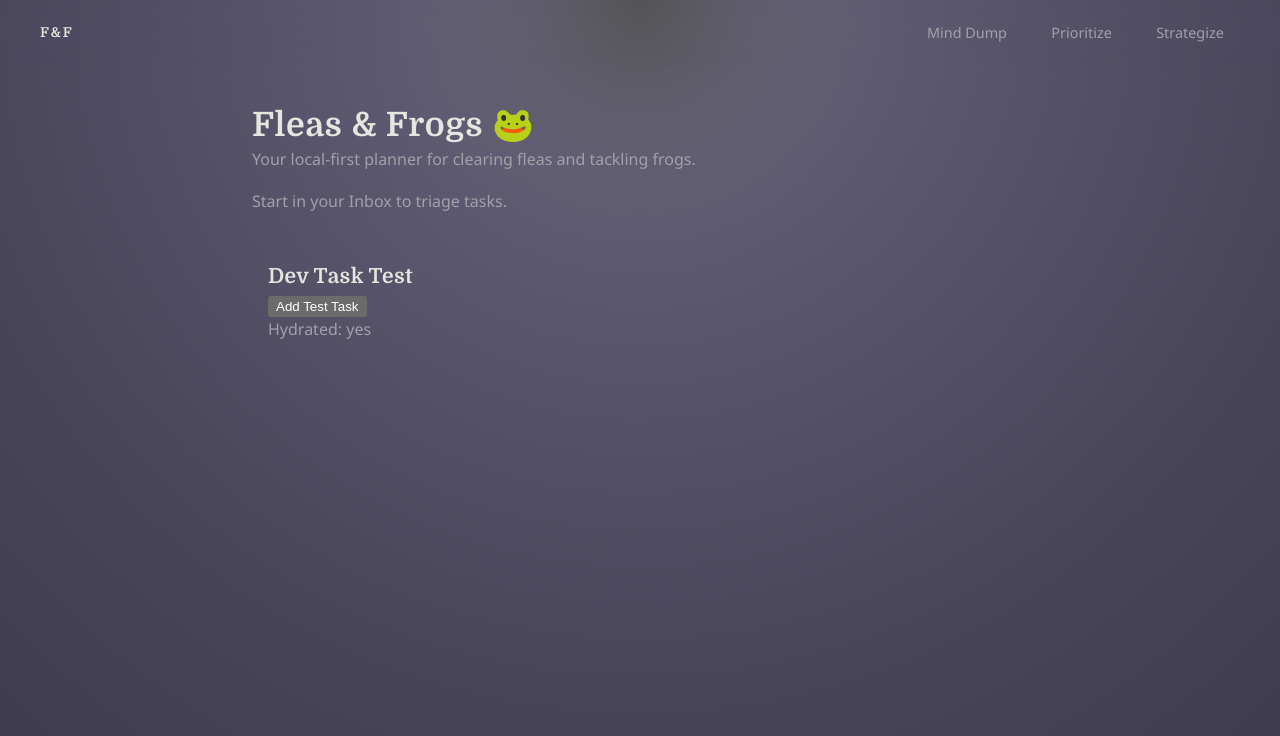
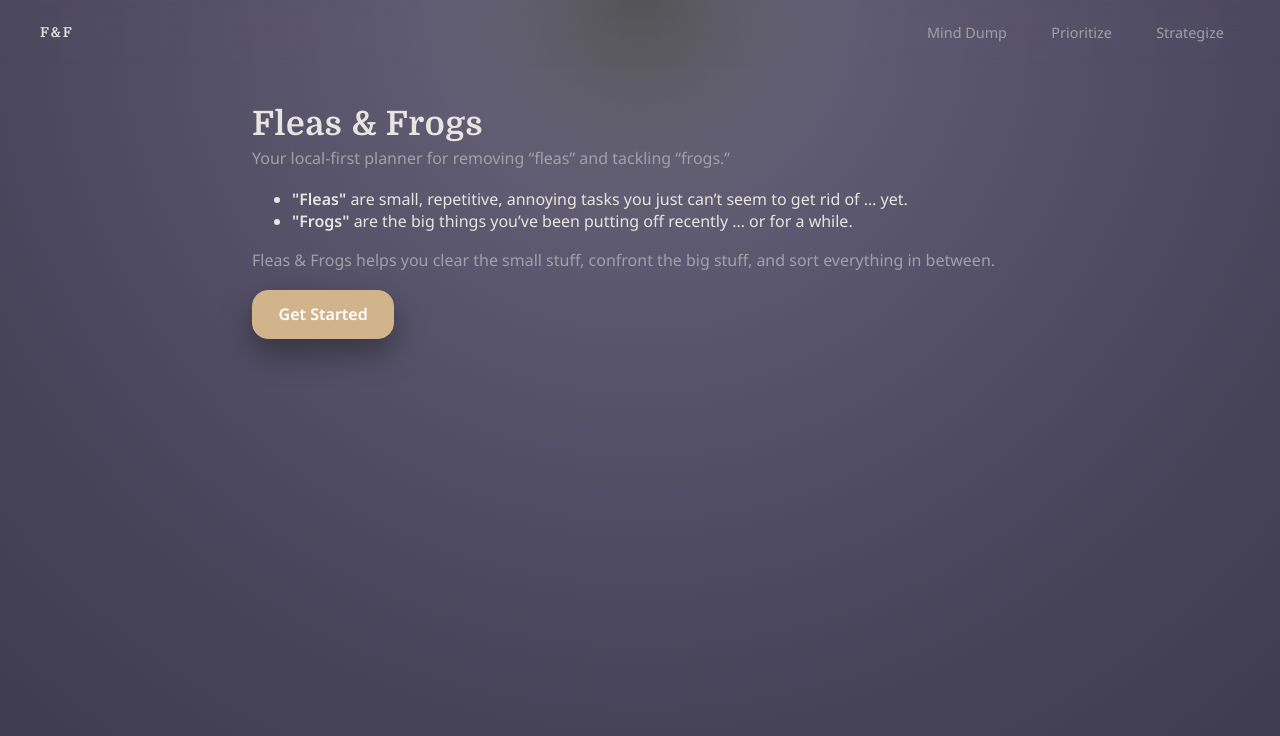
Before and after one commit to beldeezy/fleas-and-frogs, a Next.js app: page / in a window 1280 px wide. Shown: the top 736 px of the page. Built offline with nearby package versions, Linux system fonts and the light colour scheme.

Commit message:
WIP: finish home screen updates

```diff
--- a/app/globals.css
+++ b/app/globals.css
@@ -293,21 +293,28 @@
      box-shadow: 0 0 0 1px rgba(210, 180, 140, 0.5);
    }
 
+  /* Base button */
 .ff-button {
-     padding: 0.55rem 1rem;
+  display: inline-block;
+  padding: 0.7rem 1.4rem;
   border-radius: 0.9rem;
   border: 1px solid var(--ff-accent);
   background: var(--ff-accent-soft);
   color: var(--ff-accent);
-     font-size: 0.9rem;
-     font-weight: 500;
+  font-size: 0.95rem;
+  font-weight: 600;
   cursor: pointer;
   box-shadow: var(--ff-shadow-soft);
-     transition: background 0.12s ease, transform 0.08s ease, color 0.12s ease;
+  transition:
+    background 0.12s ease,
+    transform 0.08s ease,
+    color 0.12s ease,
+    border-color 0.12s ease;
 }
 
 .ff-button:hover {
-     color: rgba(255, 255, 255, 0.7);
+  background: var(--ff-accent);
+  color: white;
 }
 
 .ff-button:active {
@@ -320,6 +327,40 @@
   box-shadow: none;
 }
 
+/* Primary CTA version (used for Home Screen “Get Started”) */
+.ff-btn-primary {
+  display: inline-block;
+  padding: 0.8rem 1.6rem;
+  border-radius: 1rem;
+  background: var(--ff-accent);
+  border: 1px solid var(--ff-accent);
+  color: white;
+  font-size: 1rem;
+  font-weight: 600;
+  cursor: pointer;
+  box-shadow: var(--ff-shadow-soft);
+  transition:
+    background 0.15s ease,
+    transform 0.08s ease,
+    color 0.15s ease;
+}
+
+.ff-btn-primary:hover {
+  background: var(--ff-accent-strong);
+}
+
+.ff-btn-primary:active {
+  transform: translateY(1px);
+}
+
+.ff-btn-primary[disabled] {
+  opacity: 0.6;
+  cursor: default;
+  box-shadow: none;
+}
+
+
+/* Select element remains unchanged */
 .ff-select {
   margin-left: auto;
   padding: 0.35rem 0.7rem;
@@ -330,6 +371,7 @@
   font-size: 0.85rem;
 }
 
+
    /* Forms
       ------------------------------------------------------------------ */
    .ff-form-vertical {
--- a/app/page.tsx
+++ b/app/page.tsx
@@ -1,19 +1,6 @@
-import Link from "next/link";
-import DevTaskTest from "../app/dev-task-test";
+// src/app/page.tsx
+import HomeScreen from "../src/components/home-screen";
 
 export default function HomePage() {
-  return (
-    <main className="ff-container">
-      <h1>Fleas & Frogs 🐸</h1>
-      <p>Your local-first planner for clearing fleas and tackling frogs.</p>
-      <p>
-        Start in your <Link href="/inbox">Inbox</Link> to triage tasks.
-      </p>
-
-      {/* Temporary dev block for testing Dexie/Zustand */}
-      <section className="mt-8">
-        <DevTaskTest />
-      </section>
-    </main>
-  );
+  return <HomeScreen />;
 }
--- a/src/components/Header.tsx
+++ b/src/components/Header.tsx
@@ -14,7 +14,9 @@ export default function Header() {
 
   return (
     <header className="ff-header">
-      <div className="ff-logo">F&F</div>
+      <Link href="/" className="ff-logo">
+        F&F
+      </Link>
 
       <nav className="ff-nav">
         {navItems.map((item) => {
--- /dev/null
+++ b/src/components/home-screen.tsx
@@ -0,0 +1,35 @@
+// src/components/home-screen.tsx
+import Link from "next/link";
+
+export default function HomeScreen() {
+  return (
+    <main className="ff-container">
+      <h1>Fleas & Frogs</h1>
+
+      <p>Your local-first planner for removing “fleas” and tackling “frogs.”</p>
+
+      <ul className="mt-4 list-disc list-inside space-y-2">
+        <li>
+          <strong>"Fleas"</strong> are small, repetitive, annoying tasks you just
+          can’t seem to get rid of … yet.
+        </li>
+        <li>
+          <strong>"Frogs"</strong> are the big things you’ve been putting off
+          recently … or for a while.
+        </li>
+      </ul>
+
+      <p className="mt-4">
+        Fleas & Frogs helps you clear the small stuff, confront the big stuff,
+        and sort everything in between.
+      </p>
+
+      {/* CTA */}
+      <div className="mt-8">
+        <Link href="/mind-dump" className="ff-btn-primary">
+          Get Started
+        </Link>
+      </div>
+    </main>
+  );
+}
```
Lines whose indentation alone changed are shown as unchanged.
